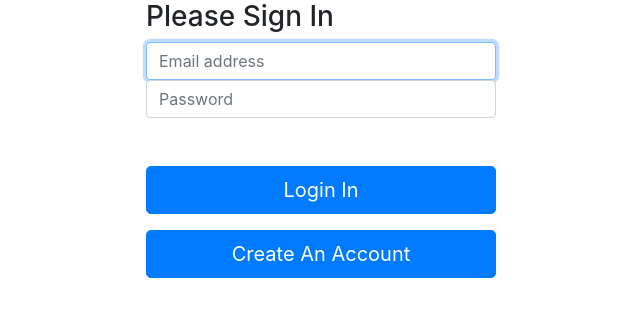
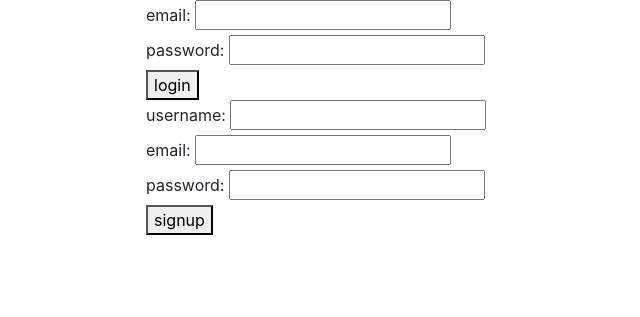
Before and after one commit to warrenp11/health-tracker, a Node project: template views/login.handlebars in a window 1280 px wide. Shown: the part 56-373 px from the top of the page, without its empty margins (319-959 px from the left). Run offline with Node 20 templates, Linux system fonts and the light colour scheme; the template is opened without the code that fills it, so the values that code supplies are empty; some libraries are stand-ins or nearby versions.

Commit message:
updated login.handlebars

```diff
--- a/views/login.handlebars
+++ b/views/login.handlebars
@@ -1,17 +1,38 @@
 <div class="container">
     <div class="row">
         <div class="col-sm"></div>
-            <div class="col-sm">
-                <form class="sign-in">
-                    <h1 class="h3">Please Sign In</h1>
-                    <label for="inputEmail" class="sr-only">Email address</label>
-                    <input type="email" id="inputEmail" class="form-control" placeholder="Email address" required="" autofocus="">
-                    <label for="inputPassword" class="sr-only">Password</label>
-                    <input type="password" id="inputPassword" class="form-control" placeholder="Password" required="">
-                    <button class="btn btn-lg btn-primary btn-block mt-5" type="submit">Login In</button>
-                    <button class="btn btn-lg btn-primary btn-block mt-3" type="submit">Create An Account</button>
-                </form>
-            </div>
+        <div class="col-sm">
+            <form class="login-form">
+                <div>
+                    <label for="email-login">email:</label>
+                    <input type="text" id="email-login" />
+                </div>
+                <div>
+                    <label for="password-login">password:</label>
+                    <input type="password" id="password-login" />
+                </div>
+                <div>
+                    <button type="submit">login</button>
+                </div>
+            </form>
+            <form class="signup-form">
+                <div>
+                    <label for="username-signup">username:</label>
+                    <input type="text" id="username-signup" />
+                </div>
+                <div>
+                    <label for="email-signup">email:</label>
+                    <input type="text" id="email-signup" />
+                </div>
+                <div>
+                    <label for="password-signup">password:</label>
+                    <input type="password" id="password-signup" />
+                </div>
+                <div>
+                    <button type="submit">signup</button>
+                </div>
+            </form>
+        </div>
         <div class="col-sm"></div>
     </div>
 </div>
```
Also changed, not shown: public/javascript/login.js (+50 -0 lines).
